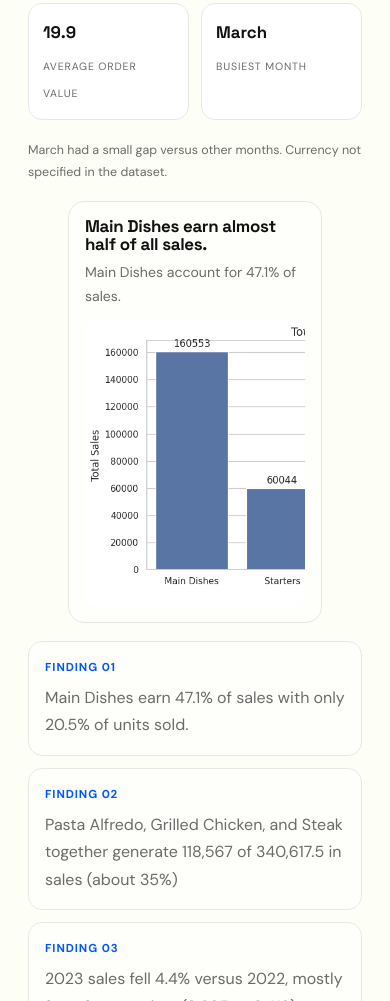
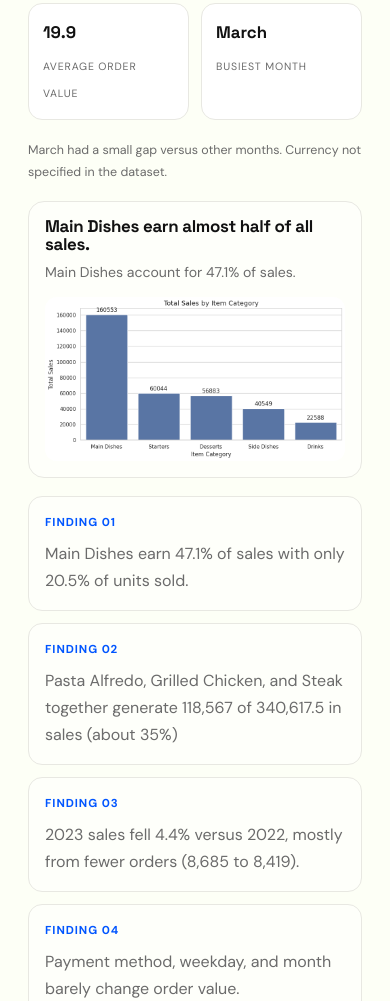
Before and after one commit to aswinm-shuai/aswin-maulana-portfolio, a plain HTML site: page data-analytics-case-study.html in a window 390 px wide. Shown: the part 2234-3235 px from the top of the page. Drawn offline with Linux system fonts and the light colour scheme; no server answers.

Commit message:
Update data-analytics-case-study.html

```diff
--- a/data-analytics-case-study.html
+++ b/data-analytics-case-study.html
@@ -100,6 +100,12 @@
     #key-findings .chart-trigger img { width:100%; max-width:100%; min-width:0; height:auto; }
     #key-findings .supporting-chart { margin-top:24px; }
     #key-findings .supporting-chart-label { display:block; margin:0 0 8px; color:var(--text-soft); font-size:0.72rem; line-height:1.4; letter-spacing:0.08em; text-transform:uppercase; }
+    @media (max-width:480px) {
+      #summary > .chart-card { width:100%; margin:0; }
+      #summary > .chart-card .chart-frame { width:100%; overflow:visible; }
+      #summary > .chart-card .chart-trigger { max-width:100%; }
+      #summary > .chart-card .chart-trigger img { width:100%; max-width:100%; min-width:0; height:auto; }
+    }
     details { border:1px solid var(--border); border-radius:14px; padding:14px 16px; background:rgba(255,255,255,0.5); margin-top:16px; }
     details summary { cursor:pointer; font-weight:700; color:var(--accent); }
     details p:last-child { margin-bottom:0; }
```
